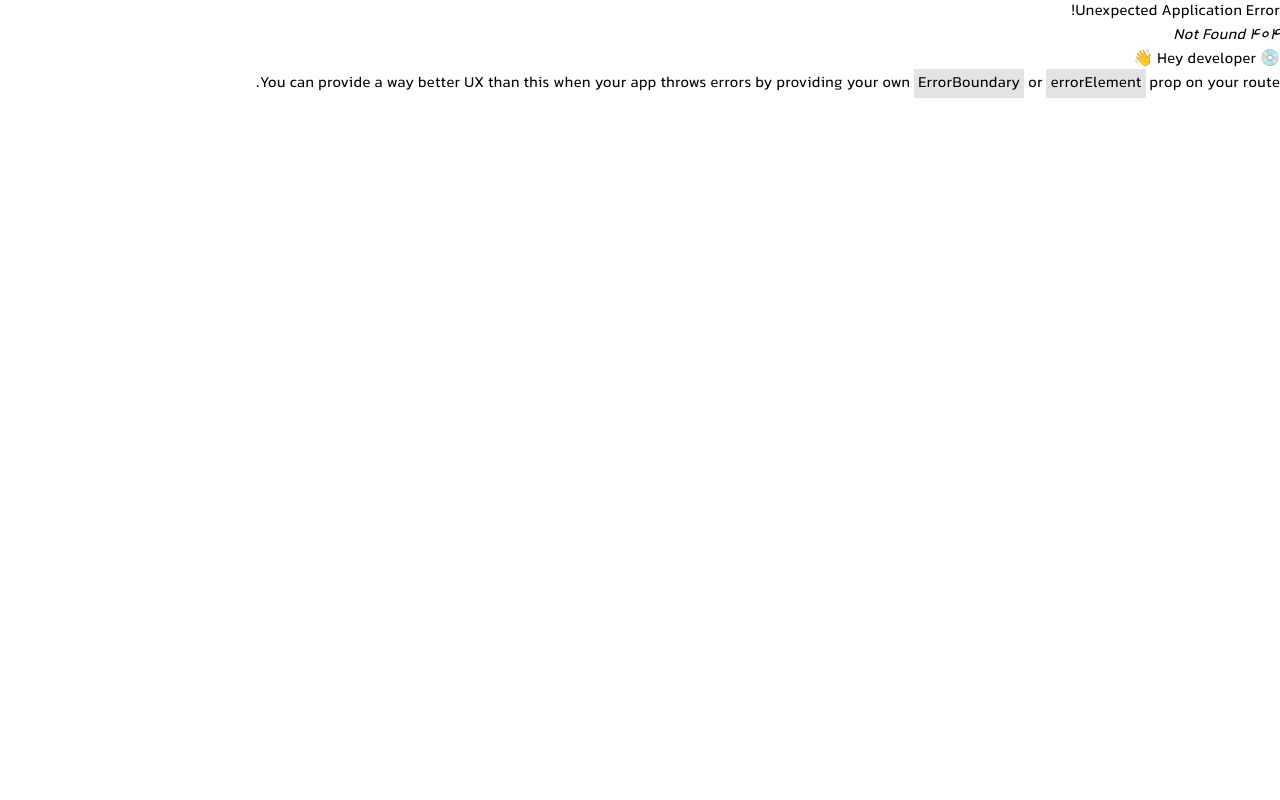
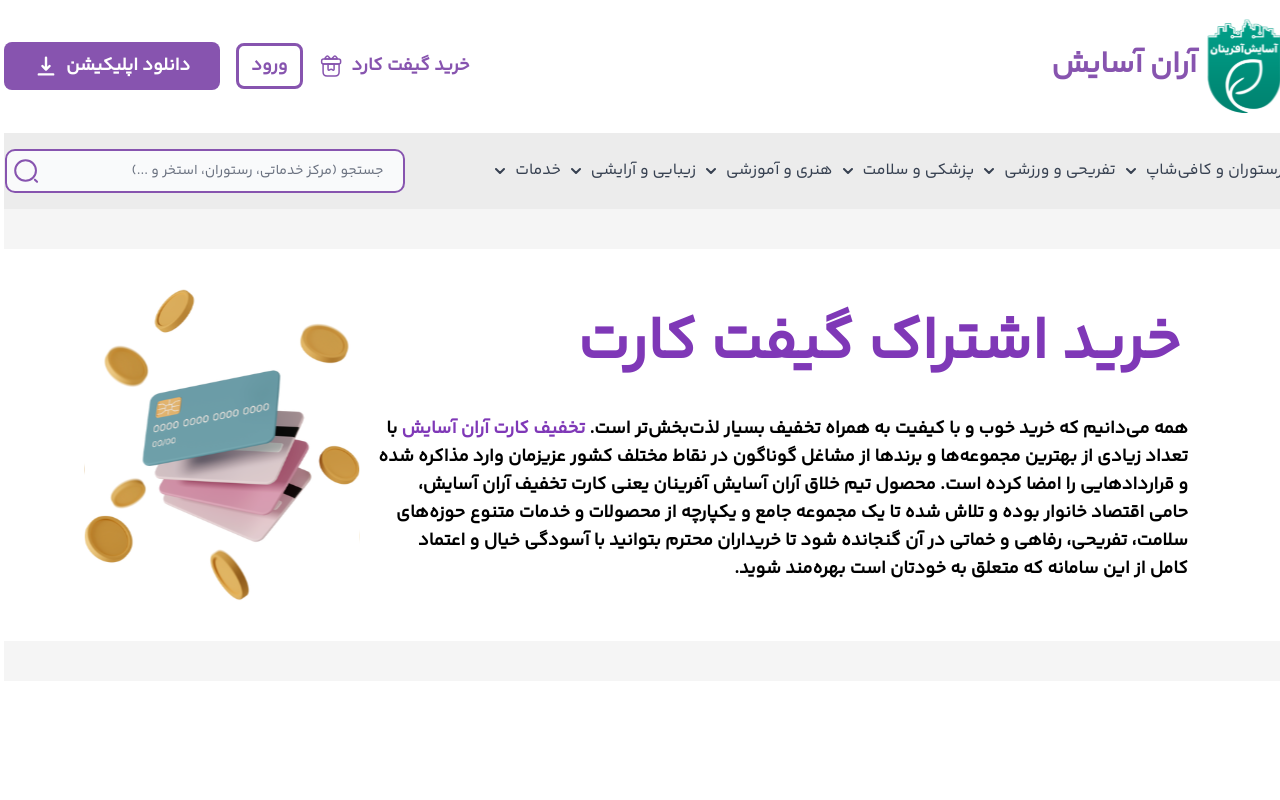
Before and after one commit to mohammad1382217/Aran-Asayesh, a React (Vite) app: page /BuySubscription in a window 1280 px wide. Before the commit this address had no page. Shown: the top 800 px of the page. Built offline with nearby package versions, Linux system fonts and the light colour scheme.

Commit message:
add BuySubscription

```diff
--- /dev/null
+++ b/app/BuySubscription/page.tsx
@@ -0,0 +1,39 @@
+import React from "react";
+import credit from "../assets/credit-cards-desktop.svg";
+
+const BuySubscription = () => {
+  return (
+    <section className="w-full h-full flex items-center bg-[#F5F5F5]">
+      <div className="w-full flex items-center justify-between bg-white max-w-7xl mx-auto my-10">
+        <div className="w-full flex flex-col items-center justify-between bg-white px-20 py-10 rounded-2xl">
+          <div className="w-full flex items-center justify-between">
+            <div className="flex items-center justify-center">
+              <div className="flex items-center justify-center">
+                <div className="flex flex-col">
+                  <h1 className="text-6xl text-[#7F38B7] font-semibold p-6">
+                    خرید اشتراک گیفت کارت
+                  </h1>
+                  <p className="text-lg font-semibold p-4">
+                    همه می‌دانیم که خرید خوب و با کیفیت به همراه تخفیف بسیار
+                    لذت‌بخش‌تر است. <span className="text-[#7F38B7]">تخفیف کارت آران آسایش</span> با تعداد زیادی از
+                    بهترین مجموعه‌ها و برندها از مشاغل گوناگون در نقاط مختلف
+                    کشور عزیزمان وارد مذاکره شده و قراردادهایی را امضا کرده است.
+                    محصول تیم خلاق آران آسایش آفرینان یعنی کارت تخفیف آران
+                    آسایش، حامی اقتصاد خانوار بوده و تلاش شده تا یک مجموعه جامع
+                    و یکپارچه از محصولات و خدمات متنوع حوزه‌های سلامت، تفریحی،
+                    رفاهی و خماتی در آن گنجانده شود تا خریداران محترم بتوانید با
+                    آسودگی خیال و اعتماد کامل از این سامانه که متعلق به خودتان
+                    است بهره‌مند شوید.
+                  </p>
+                </div>
+              </div>
+            </div>
+            <img src={credit} alt="" />
+          </div>
+        </div>
+      </div>
+    </section>
+  );
+};
+
+export default BuySubscription;
--- /dev/null
+++ b/app/Home/Home.scss
@@ -0,0 +1,9 @@
+.card  div {
+    padding: 0  ;
+}
+.container{
+    display: flex;
+    justify-content: center;
+    flex-direction: column;
+    align-items: center;
+}
--- a/app/Home/style.css
+++ /dev/null
@@ -1,9 +0,0 @@
-.card  div {
-    padding: 0  ;
-}
-.container{
-    display: flex;
-    justify-content: center;
-    flex-direction: column;
-    align-items: center;
-}
--- a/app/layout.tsx
+++ b/app/layout.tsx
@@ -35,7 +35,7 @@
     title: "بیشتر",
     items: [
       { item: "سؤالات متداول", link: "Questions" },
-      { item: "راهنمای خرید کارت", link: "Questions" },
+      { item: "راهنمای خرید کارت", link: "BuySubscription" },
       { item: "وبلاگ", link: "Questions" },
     ],
   },
--- a/app/page.tsx
+++ b/app/page.tsx
@@ -5,6 +5,7 @@
 import RootLayout from "./layout";
 import ReactDOM from "react-dom/client";
 import Questions from "./Questions/page";
+import BuySubscription from "./BuySubscription/page";
 import {
   Navigate,
   RouterProvider,
@@ -28,6 +29,10 @@
         path: "Questions",
         element: <Questions />,
       },
+      {
+        path: "BuySubscription",
+        element: <BuySubscription />,
+      },
     ],
   },
   {
```
Also changed, not shown: app/Home/page.tsx (+11 -6 lines), app/assets/credit-cards-desktop.svg (added).
